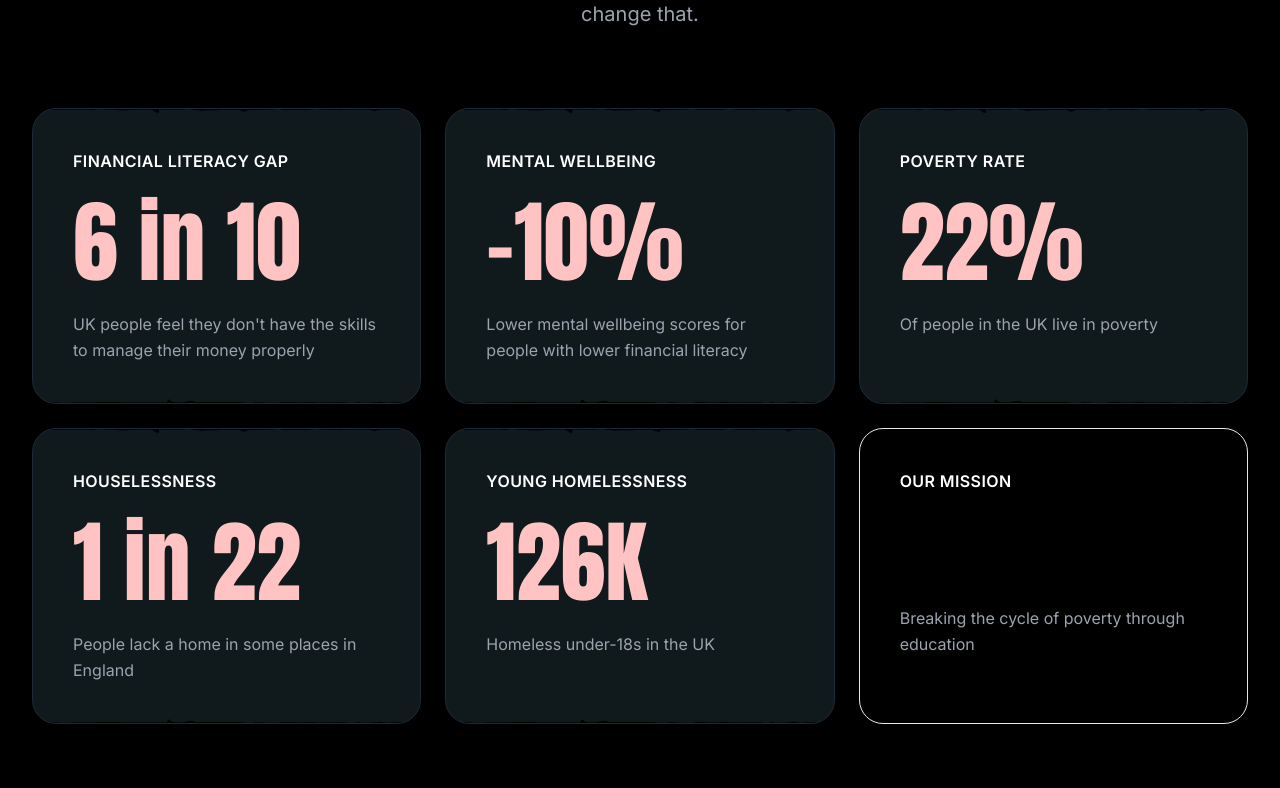
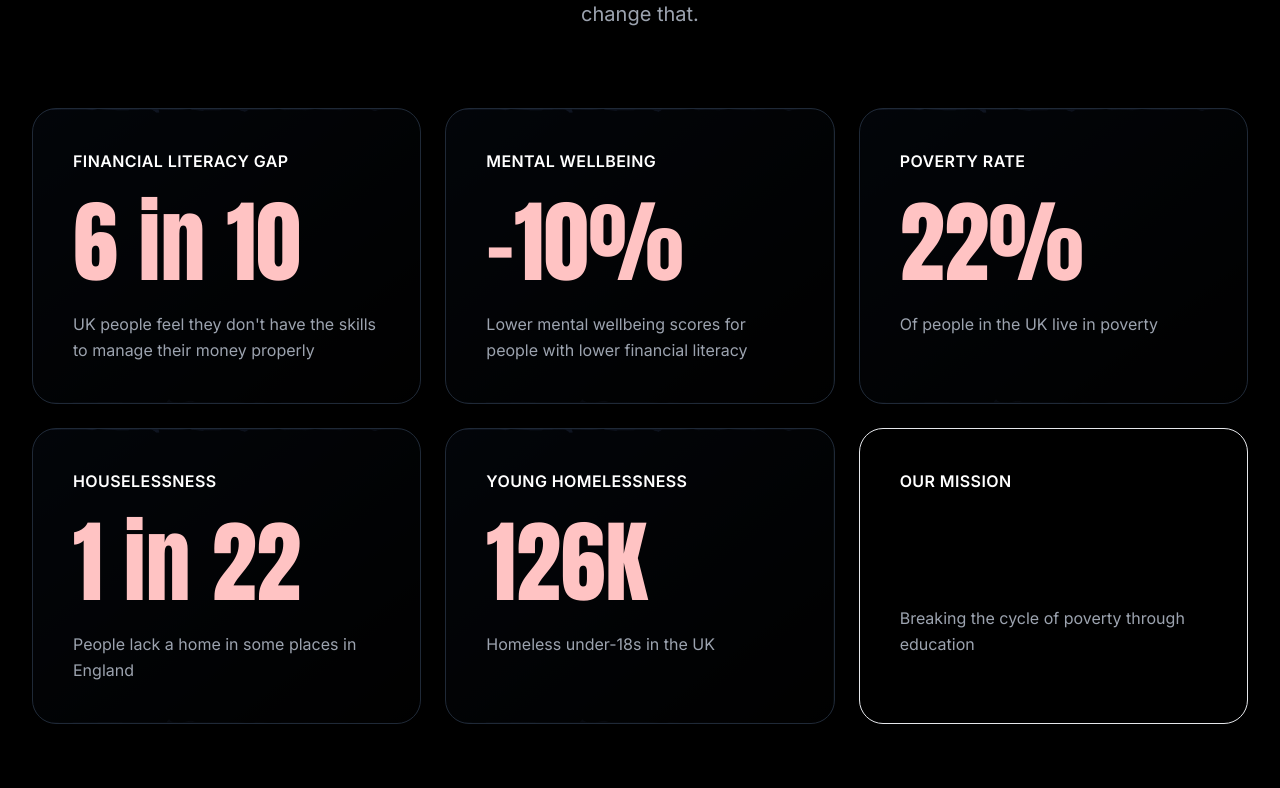
Before and after one commit to RayanYanat/STUF, a React (Vite) app: page / in a window 1280 px wide. Shown: the part 1272-2060 px from the top of the page. Built offline with nearby package versions, Linux system fonts and the light colour scheme; a web font is replaced by a local one.

Commit message:
Fix background texture visibility

```diff
--- a/src/App.tsx
+++ b/src/App.tsx
@@ -232,7 +232,7 @@ function App() {
           </div>
 
           <div className="grid md:grid-cols-2 lg:grid-cols-3 gap-6">
-            <div className="bg-gradient-to-br from-gray-900 to-black p-10 rounded-3xl scroll-reveal border border-gray-800 hover:border-pink-accent/50 transition-all premium-card group" style={{ backgroundImage: 'url(/texture_background.png)', backgroundSize: 'cover', backgroundPosition: 'center' }}>
+            <div className="p-10 rounded-3xl scroll-reveal border border-gray-800 hover:border-pink-accent/50 transition-all premium-card group" style={{ backgroundImage: 'url(/texture_background.png), linear-gradient(to bottom right, rgb(17, 24, 39), rgb(0, 0, 0))', backgroundSize: 'cover', backgroundPosition: 'center', backgroundBlendMode: 'overlay, normal' }}>
               <p className="text-white font-semibold text-base mb-6 uppercase tracking-wide">Financial literacy gap</p>
               <p className="stat-number mb-6 group-hover:scale-105 transition-transform">
                 <CountUpAnimation end={6} isVisible={countersVisible} /> in 10
@@ -242,7 +242,7 @@ function App() {
               </p>
             </div>
 
-            <div className="bg-gradient-to-br from-gray-900 to-black p-10 rounded-3xl scroll-reveal border border-gray-800 hover:border-pink-accent/50 transition-all premium-card group" style={{ backgroundImage: 'url(/texture_background.png)', backgroundSize: 'cover', backgroundPosition: 'center' }}>
+            <div className="p-10 rounded-3xl scroll-reveal border border-gray-800 hover:border-pink-accent/50 transition-all premium-card group" style={{ backgroundImage: 'url(/texture_background.png), linear-gradient(to bottom right, rgb(17, 24, 39), rgb(0, 0, 0))', backgroundSize: 'cover', backgroundPosition: 'center', backgroundBlendMode: 'overlay, normal' }}>
               <p className="text-white font-semibold text-base mb-6 uppercase tracking-wide">Mental wellbeing</p>
               <p className="stat-number mb-6 group-hover:scale-105 transition-transform">
                 -<CountUpAnimation end={10} isVisible={countersVisible} />%
@@ -252,7 +252,7 @@ function App() {
               </p>
             </div>
 
-            <div className="bg-gradient-to-br from-gray-900 to-black p-10 rounded-3xl scroll-reveal border border-gray-800 hover:border-pink-accent/50 transition-all premium-card group" style={{ backgroundImage: 'url(/texture_background.png)', backgroundSize: 'cover', backgroundPosition: 'center' }}>
+            <div className="p-10 rounded-3xl scroll-reveal border border-gray-800 hover:border-pink-accent/50 transition-all premium-card group" style={{ backgroundImage: 'url(/texture_background.png), linear-gradient(to bottom right, rgb(17, 24, 39), rgb(0, 0, 0))', backgroundSize: 'cover', backgroundPosition: 'center', backgroundBlendMode: 'overlay, normal' }}>
               <p className="text-white font-semibold text-base mb-6 uppercase tracking-wide">Poverty rate</p>
               <p className="stat-number mb-6 group-hover:scale-105 transition-transform">
                 <CountUpAnimation end={22} suffix="%" isVisible={countersVisible} />
@@ -262,7 +262,7 @@ function App() {
               </p>
             </div>
 
-            <div className="bg-gradient-to-br from-gray-900 to-black p-10 rounded-3xl scroll-reveal border border-gray-800 hover:border-pink-accent/50 transition-all premium-card group" style={{ backgroundImage: 'url(/texture_background.png)', backgroundSize: 'cover', backgroundPosition: 'center' }}>
+            <div className="p-10 rounded-3xl scroll-reveal border border-gray-800 hover:border-pink-accent/50 transition-all premium-card group" style={{ backgroundImage: 'url(/texture_background.png), linear-gradient(to bottom right, rgb(17, 24, 39), rgb(0, 0, 0))', backgroundSize: 'cover', backgroundPosition: 'center', backgroundBlendMode: 'overlay, normal' }}>
               <p className="text-white font-semibold text-base mb-6 uppercase tracking-wide">Houselessness</p>
               <p className="stat-number mb-6 group-hover:scale-105 transition-transform">
                 1 in <CountUpAnimation end={22} isVisible={countersVisible} />
@@ -272,7 +272,7 @@ function App() {
               </p>
             </div>
 
-            <div className="bg-gradient-to-br from-gray-900 to-black p-10 rounded-3xl scroll-reveal border border-gray-800 hover:border-pink-accent/50 transition-all premium-card group" style={{ backgroundImage: 'url(/texture_background.png)', backgroundSize: 'cover', backgroundPosition: 'center' }}>
+            <div className="p-10 rounded-3xl scroll-reveal border border-gray-800 hover:border-pink-accent/50 transition-all premium-card group" style={{ backgroundImage: 'url(/texture_background.png), linear-gradient(to bottom right, rgb(17, 24, 39), rgb(0, 0, 0))', backgroundSize: 'cover', backgroundPosition: 'center', backgroundBlendMode: 'overlay, normal' }}>
               <p className="text-white font-semibold text-base mb-6 uppercase tracking-wide">Young homelessness</p>
               <p className="stat-number mb-6 group-hover:scale-105 transition-transform">
                 <CountUpAnimation end={126} suffix="K" isVisible={countersVisible} />
@@ -434,7 +434,7 @@ function App() {
             </div>
 
             <div className="space-y-5">
-              <div className="bg-gradient-to-br from-[#1a1a1a] to-[#0d0d0d] rounded-2xl scroll-reveal group transition-all duration-300 shadow-xl flex items-center justify-between relative overflow-visible" style={{ backgroundImage: 'url(/texture_background.png)', backgroundSize: 'cover', backgroundPosition: 'center' }}>
+              <div className="rounded-2xl scroll-reveal group transition-all duration-300 shadow-xl flex items-center justify-between relative overflow-visible" style={{ backgroundImage: 'url(/texture_background.png), linear-gradient(to bottom right, #1a1a1a, #0d0d0d)', backgroundSize: 'cover', backgroundPosition: 'center', backgroundBlendMode: 'overlay, normal' }}>
                 <div className="p-8 flex-1">
                   <h3 className="text-2xl font-bold mb-3 text-white">Investment Stuf</h3>
                   <p className="text-gray-300 text-sm leading-relaxed mb-6">
@@ -453,7 +453,7 @@ function App() {
                 </div>
               </div>
 
-              <div className="bg-gradient-to-br from-[#1a1a1a] to-[#0d0d0d] rounded-2xl scroll-reveal group transition-all duration-300 shadow-xl flex items-center justify-between relative overflow-visible" style={{ backgroundImage: 'url(/texture_background.png)', backgroundSize: 'cover', backgroundPosition: 'center' }}>
+              <div className="rounded-2xl scroll-reveal group transition-all duration-300 shadow-xl flex items-center justify-between relative overflow-visible" style={{ backgroundImage: 'url(/texture_background.png), linear-gradient(to bottom right, #1a1a1a, #0d0d0d)', backgroundSize: 'cover', backgroundPosition: 'center', backgroundBlendMode: 'overlay, normal' }}>
                 <div className="p-8 flex-1">
                   <h3 className="text-2xl font-bold mb-3 text-white">Financial planning Stuf</h3>
                   <p className="text-gray-300 text-sm leading-relaxed mb-6">
@@ -472,7 +472,7 @@ function App() {
                 </div>
               </div>
 
-              <div className="bg-gradient-to-br from-[#1a1a1a] to-[#0d0d0d] rounded-2xl scroll-reveal group transition-all duration-300 shadow-xl flex items-center justify-between relative overflow-visible" style={{ backgroundImage: 'url(/texture_background.png)', backgroundSize: 'cover', backgroundPosition: 'center' }}>
+              <div className="rounded-2xl scroll-reveal group transition-all duration-300 shadow-xl flex items-center justify-between relative overflow-visible" style={{ backgroundImage: 'url(/texture_background.png), linear-gradient(to bottom right, #1a1a1a, #0d0d0d)', backgroundSize: 'cover', backgroundPosition: 'center', backgroundBlendMode: 'overlay, normal' }}>
                 <div className="p-8 flex-1">
                   <h3 className="text-2xl font-bold mb-3 text-white">Mortgage and rental Stuf</h3>
                   <p className="text-gray-300 text-sm leading-relaxed mb-6">
@@ -491,7 +491,7 @@ function App() {
                 </div>
               </div>
 
-              <div className="bg-gradient-to-br from-[#1a1a1a] to-[#0d0d0d] rounded-2xl scroll-reveal group transition-all duration-300 shadow-xl flex items-center justify-between relative overflow-visible" style={{ backgroundImage: 'url(/texture_background.png)', backgroundSize: 'cover', backgroundPosition: 'center' }}>
+              <div className="rounded-2xl scroll-reveal group transition-all duration-300 shadow-xl flex items-center justify-between relative overflow-visible" style={{ backgroundImage: 'url(/texture_background.png), linear-gradient(to bottom right, #1a1a1a, #0d0d0d)', backgroundSize: 'cover', backgroundPosition: 'center', backgroundBlendMode: 'overlay, normal' }}>
                 <div className="p-8 flex-1">
                   <h3 className="text-2xl font-bold mb-3 text-white">Pension Stuf</h3>
                   <p className="text-gray-300 text-sm leading-relaxed mb-6">
@@ -879,7 +879,7 @@ function App() {
             </div>
 
             <div className="scroll-reveal">
-              <div className="bg-gradient-to-br from-gray-900 to-black p-10 rounded-3xl border border-gray-800" style={{ backgroundImage: 'url(/texture_background.png)', backgroundSize: 'cover', backgroundPosition: 'center' }}>
+              <div className="p-10 rounded-3xl border border-gray-800" style={{ backgroundImage: 'url(/texture_background.png), linear-gradient(to bottom right, rgb(17, 24, 39), rgb(0, 0, 0))', backgroundSize: 'cover', backgroundPosition: 'center', backgroundBlendMode: 'overlay, normal' }}>
                 <h3 className="text-2xl font-bold text-white mb-8">Send us a message</h3>
                 <form className="space-y-5">
                   <div>
```
